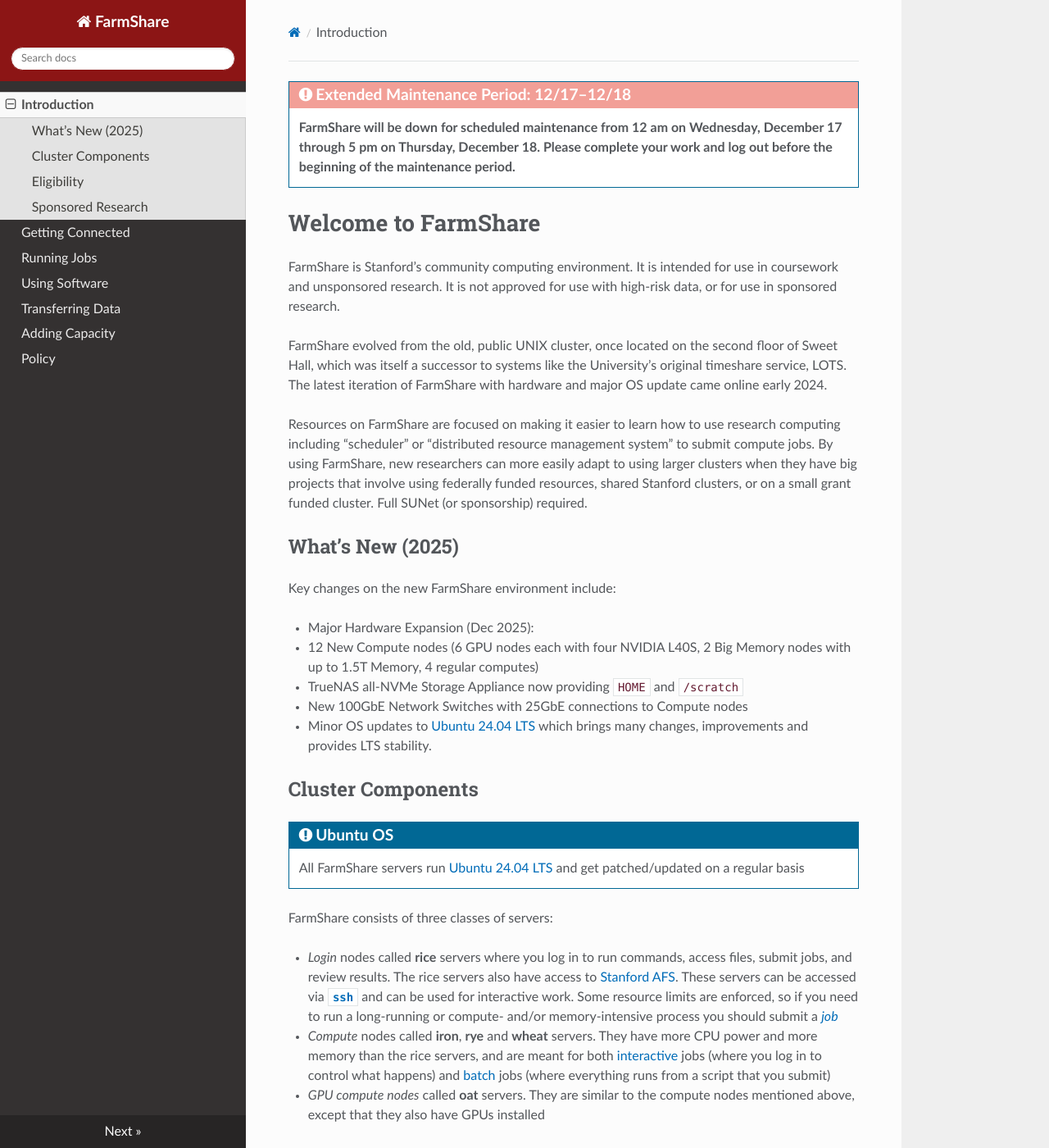
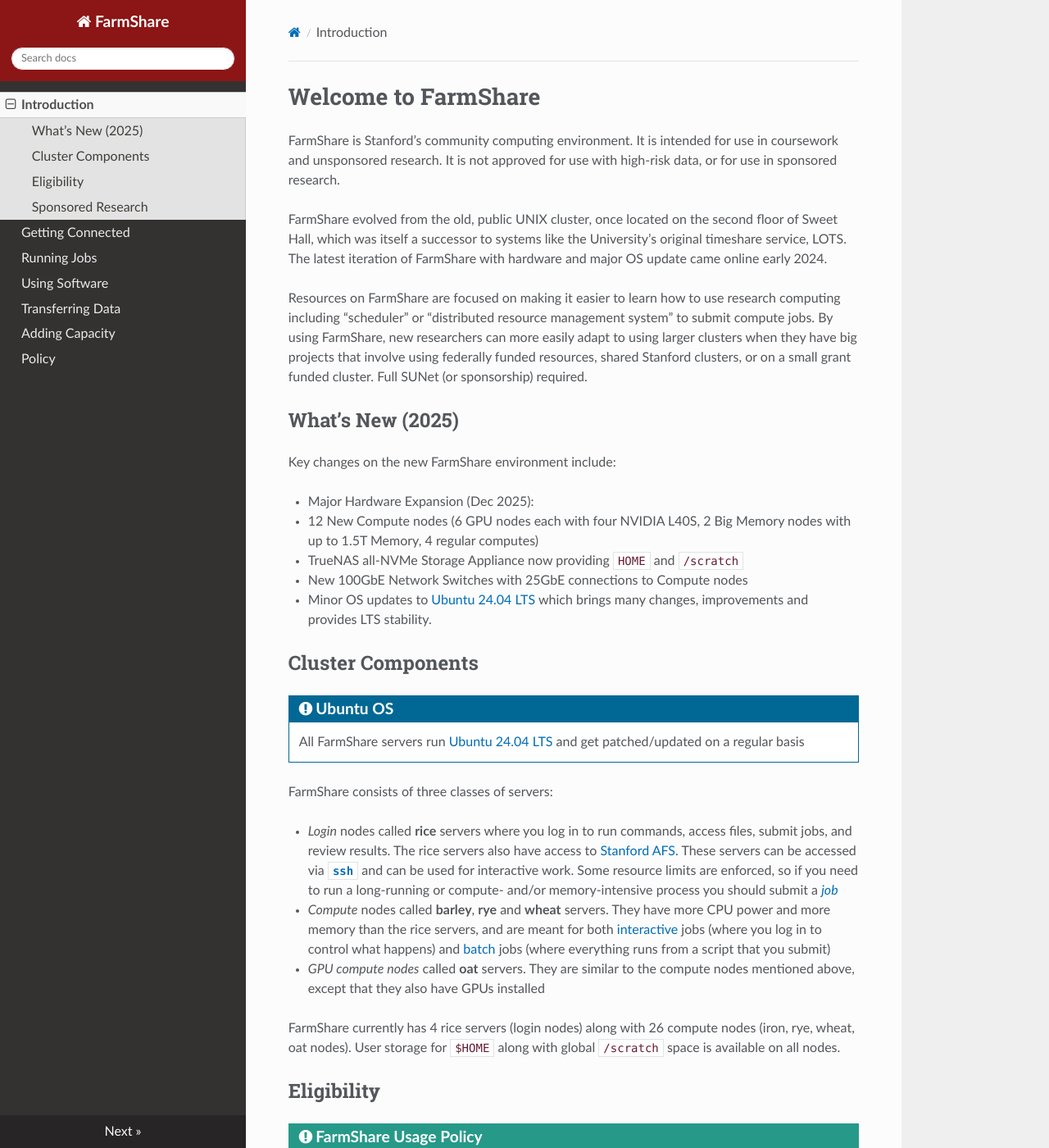
Before and after one commit to stanford-rc/farmshare-docs, an MkDocs documentation site: the page built from docs/index.md, in a window 1280 px wide and 1400 px high. Shown: the whole window at 82% size. Built offline with MkDocs 1.6.1, drawn with Linux system fonts in a browser that asks for light colours; nearby versions of some CDN libraries.

Commit message:
Change compute node names from 'iron' to 'barley'
Updated the names of compute nodes in the documentation and removed maint bananer

```diff
--- a/docs/index.md
+++ b/docs/index.md
@@ -1,6 +1,3 @@
-!!! danger "Extended Maintenance Period: 12/17–12/18"
-    **FarmShare will be down for scheduled maintenance from 12 am on Wednesday, December 17 through 5 pm on Thursday, December 18. Please complete your work and log out before the beginning of the maintenance period.**
-
 # Welcome to FarmShare
 
 FarmShare is Stanford's community computing environment. It is intended for use in coursework and unsponsored research. It is not approved for use with high-risk data, or for use in sponsored research.
@@ -28,7 +25,7 @@
 
 * *Login* nodes called **rice** servers where you log in to run commands, access files, submit jobs, and review results. The rice servers also have access to [Stanford AFS](https://uit.stanford.edu/service/afs). These servers can be accessed via [`ssh`](connecting.md#ssh) and can be used for interactive work. Some resource limits are enforced, so if you need to run a long-running or compute- and/or memory-intensive process you should submit a [*job*](slurm.md#slurm)
 
-* *Compute* nodes called **iron**, **rye** and **wheat** servers. They have more CPU power and more memory than the rice servers, and are meant for both [interactive](slurm.md#interactive-jobs) jobs (where you log in to control what happens) and [batch](slurm.md#batch-jobs) jobs (where everything runs from a script that you submit)
+* *Compute* nodes called **barley**, **rye** and **wheat** servers. They have more CPU power and more memory than the rice servers, and are meant for both [interactive](slurm.md#interactive-jobs) jobs (where you log in to control what happens) and [batch](slurm.md#batch-jobs) jobs (where everything runs from a script that you submit)
 
 * *GPU compute nodes* called **oat** servers. They are similar to the compute nodes mentioned above, except that they also have GPUs installed
 
```
